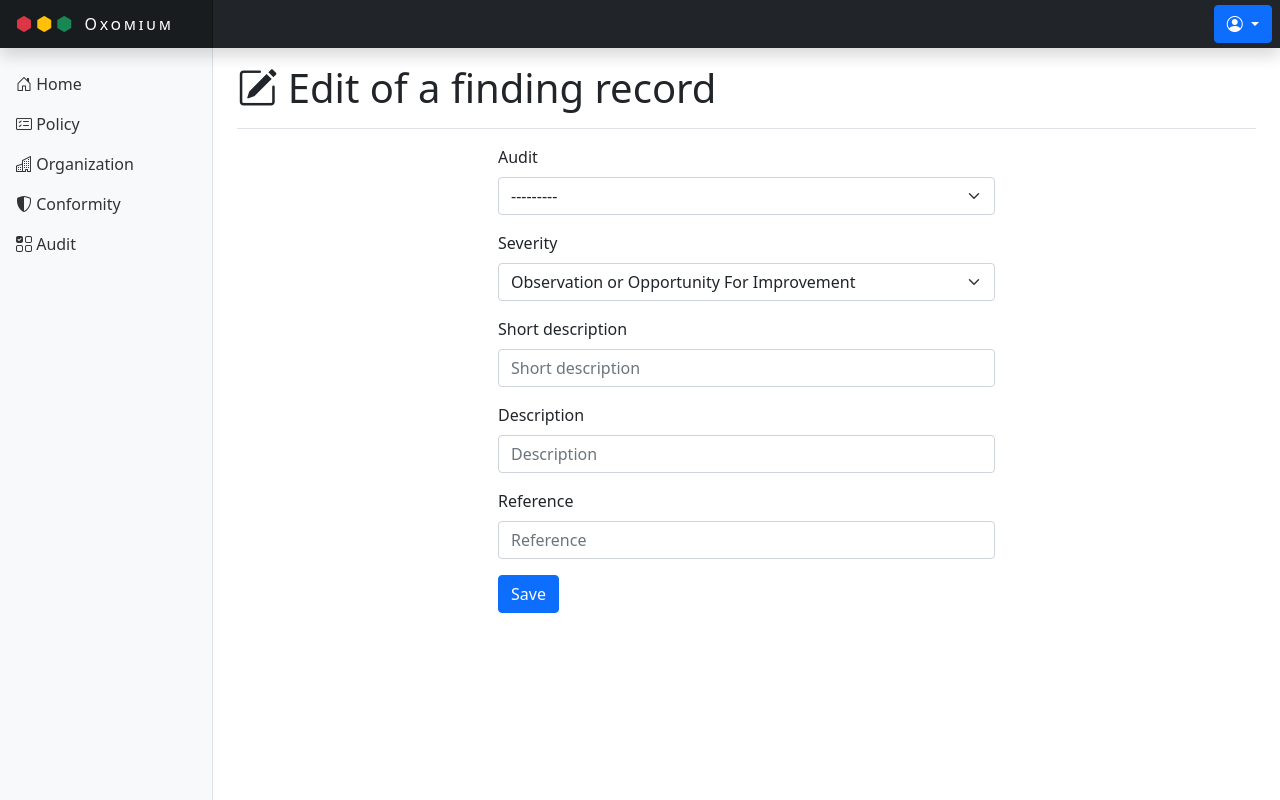
After one commit to pep-un/Oxomium, a Django app: page /audit/1/finding/create in a window 1280 px wide. The commit adds this page. Run offline with Django 4.2, Linux system fonts and the light colour scheme; data that the repository does not hold is empty; parts of the project's set-up code (start-up, migrations or seed data) failed here and were passed over; some libraries are stand-ins or nearby versions.

Commit message:
Add a form for front-end add of a finding.

```diff
--- a/conformity/forms.py
+++ b/conformity/forms.py
@@ -4,6 +4,7 @@ Forms for front-end editing of Models instance
 
 from django.forms import ModelForm
 from django.contrib.auth.mixins import LoginRequiredMixin
+from django.contrib.admin import widgets
 from .models import *
 
 
@@ -29,3 +30,9 @@ class AuditForm(LoginRequiredMixin, ModelForm):
     class Meta:
         model = Audit
         fields = '__all__'
+
+
+class FindingForm(LoginRequiredMixin, ModelForm):
+    class Meta:
+        model = Finding
+        fields = ['audit','severity','short_description','description','reference']
--- a/conformity/models.py
+++ b/conformity/models.py
@@ -285,13 +285,13 @@ class Audit(models.Model):
         OTHER = 'OTHER', _('Other')
 
     organization = models.ForeignKey(Organization, on_delete=models.CASCADE)
-    description = models.CharField(max_length=4096)
-    conclusion = models.CharField(max_length=4096)
+    description = models.CharField(max_length=4096, blank=True)
+    conclusion = models.CharField(max_length=4096, blank=True)
     auditor = models.CharField(max_length=256)
     audited_policies = models.ManyToManyField(Policy, blank=True)
-    start_date = models.DateField()
-    end_date = models.DateField()
-    report_date = models.DateField()
+    start_date = models.DateField(null=True, blank=True)
+    end_date = models.DateField(null=True, blank=True)
+    report_date = models.DateField(null=True, blank=True)
     type = models.CharField(
         max_length=5,
         choices=Type.choices,
@@ -364,8 +364,8 @@ class Finding(models.Model):
         OTHER = 'OTHER', _('Other remark')
 
     short_description = models.CharField(max_length=256)
-    description = models.CharField(max_length=4096)
-    reference = models.CharField(max_length=4096)
+    description = models.CharField(max_length=4096, blank=True)
+    reference = models.CharField(max_length=4096, blank=True)
     audit = models.ForeignKey(Audit, on_delete=models.CASCADE)
     severity = models.CharField(
         max_length=5,
@@ -376,3 +376,9 @@ class Finding(models.Model):
     def get_severity(self):
         """return the readable version of the Findings Severity"""
         return self.Severity(self.severity).label
+
+
+    @staticmethod
+    def get_absolute_url():
+        """return the absolute URL for Forms, could probably do better"""
+        return reverse('conformity:audit_index')
--- a/conformity/templates/conformity/audit_detail.html
+++ b/conformity/templates/conformity/audit_detail.html
@@ -122,6 +122,10 @@
         <button type="button" class="btn btn-primary bi bi-pencil-square"> Edit the audit</button>
     </a>
 
+    <a href="{% url 'conformity:audit_finding_create' audit.id %}">
+        <button type="button" class="btn btn-success bi bi-plus-circle"> Register a new finding</button>
+    </a>
+
     <br />
 
 {% endblock %}
--- /dev/null
+++ b/conformity/templates/conformity/finding_form.html
@@ -0,0 +1,18 @@
+{% extends "conformity/main.html" %}
+{% load django_bootstrap5 %}
+
+{% block header %}
+<h1 class="h1 bi bi-pencil-square" xmlns="http://www.w3.org/1999/html"> Edit of a finding record</h1>
+{% endblock %}
+
+{% block content %}
+    <form class="form" method="post" action="" style="table-radius:1em">
+        {% csrf_token %}
+        <div class="row justify-content-center">
+            <div class="col col-6">
+                {% bootstrap_form form %}
+                {% bootstrap_button button_type="submit" content="Save" %}
+            </div>
+        </div>
+    </form>
+{% endblock %}
--- a/conformity/urls.py
+++ b/conformity/urls.py
@@ -13,6 +13,7 @@ urlpatterns = [
     path('audit/<int:pk>', views.AuditDetailView.as_view(), name='audit_detail'),
     path('audit/create', views.AuditCreateView.as_view(), name='audit_create'),
     path('audit/update/<int:pk>', views.AuditUpdateView.as_view(), name='audit_form'),
+    path('audit/<int:id>/finding/create', views.AuditFindingCreateView.as_view(), name='audit_finding_create'),
 
     path('conformity/', views.ConformityIndexView.as_view(), name='conformity_index'),
     path('conformity/org/<int:org>/pol/<int:pol>/', views.ConformityOrgPolIndexView.as_view(),
@@ -26,4 +27,5 @@ urlpatterns = [
 
     path('policy/', views.PolicyIndexView.as_view(), name='policy_index'),
     path('policy/<int:pk>/', views.PolicyDetailView.as_view(), name='policy_detail'),
+
 ]
--- a/conformity/views.py
+++ b/conformity/views.py
@@ -48,6 +48,11 @@ class AuditUpdateView(UpdateView):
 class AuditCreateView(CreateView):
     model = Audit
     form_class = AuditForm
+
+
+class AuditFindingCreateView(CreateView):
+    model = Finding
+    form_class = FindingForm
 
 #
 # Organizations
```
Also changed, not shown: conformity/migrations/0011_alter_audit_conclusion_alter_audit_description_and_more.py (added), conformity/migrations/0012_alter_audit_end_date_alter_audit_report_date_and_more.py (added), conformity/migrations/0013_alter_audit_end_date_alter_audit_report_date_and_more.py (added), conformity/migrations/0014_alter_finding_description_alter_finding_reference.py (added).
